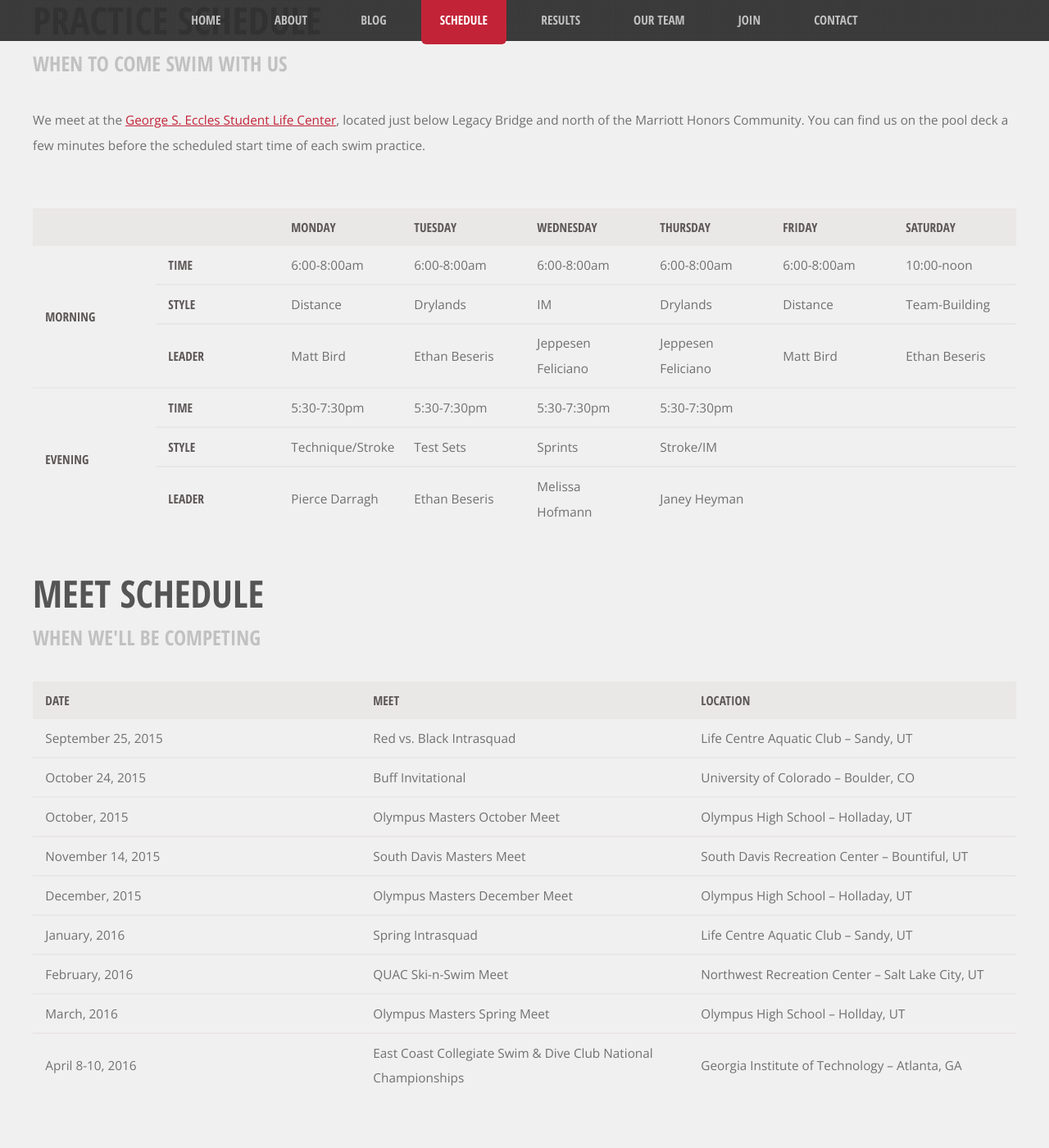
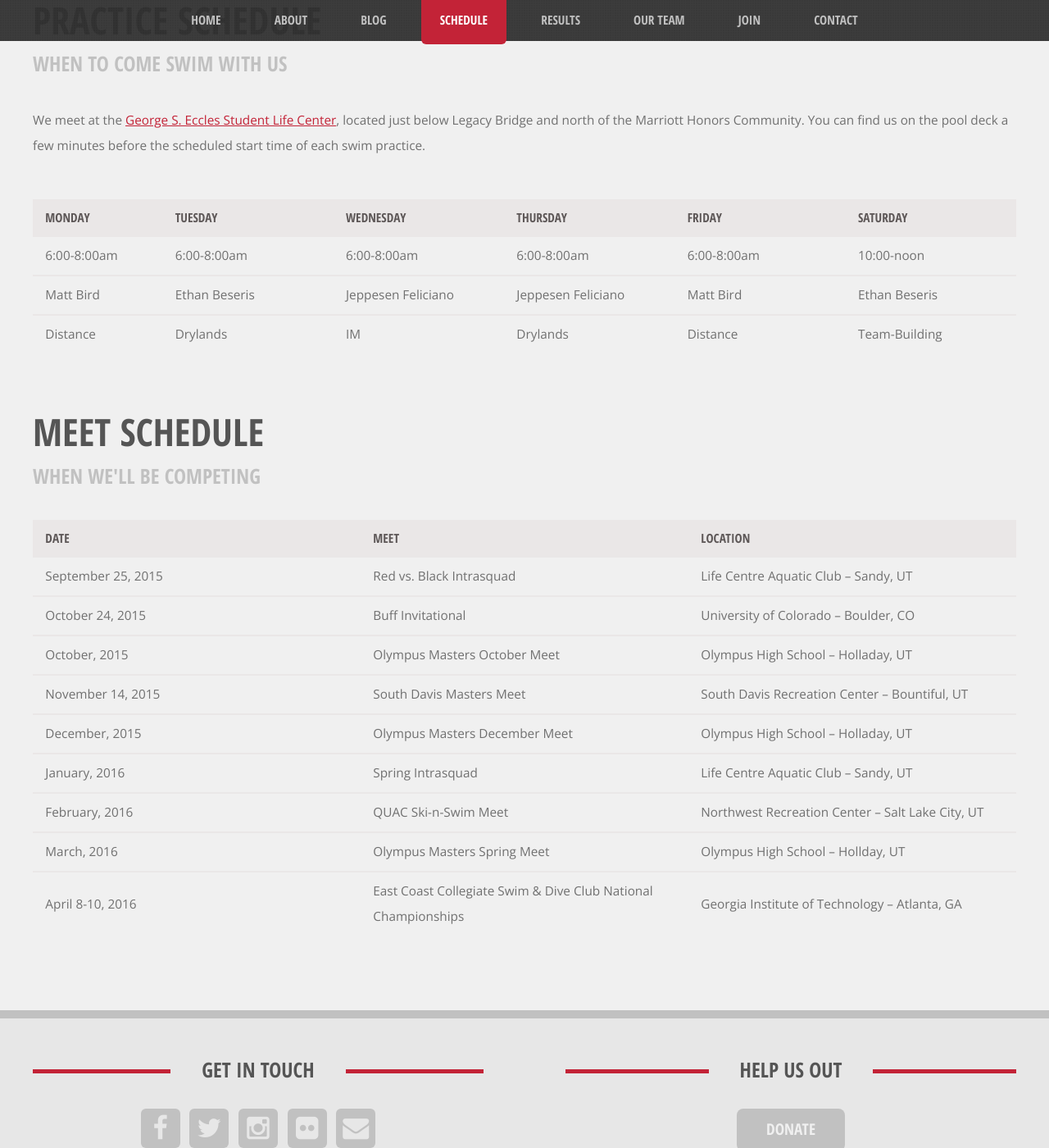
Before and after one commit to utahclubswimming/utahclubswimming.github.io, a Jekyll site: the page built from schedule.html, in a window 1280 px wide and 1400 px high, scrolled down 309 px. Shown: the whole window at 82% size. Built offline with Jekyll 4.4.1, drawn with Linux system fonts in a browser that asks for light colours.

Commit message:
Some improvements
* fixed some naming of styles
* special styles to hide things
* adjusted Liquid templating

```diff
--- a/_data/schedule.yml
+++ b/_data/schedule.yml
@@ -6,7 +6,7 @@
   evening:
     - time: 5:30-7:30pm
       leader: Pierce Darragh
-      style: Technique/Stroke
+      style: Technique & Stroke
 - day: Tuesday
   morning:
     - time: 6:00-8:00am
@@ -33,7 +33,7 @@
   evening:
     - time: 5:30-7:30pm
       leader: Janey Heyman
-      style: Stroke/IM
+      style: Stroke & IM
 - day: Friday
   morning:
     - time: 6:00-8:00am
--- a/_sass/_base.scss
+++ b/_sass/_base.scss
@@ -881,6 +881,23 @@
 
         &.schedule {
             table-layout: fixed;
+
+            thead {
+
+                th {
+
+                    &.mobile-hidden {
+                        display: none;
+                    }
+                }
+            }
+
+            tbody {
+
+                th {
+                    display: none;
+                }
+            }
         }
 
         &.records {
@@ -1795,6 +1812,16 @@
 
             table {
                 width: 100% !important;
+
+                &.schedule {
+
+                    tbody {
+
+                        th {
+                            display: inline;
+                        }
+                    }
+                }
             }
 
         /* Box */
--- a/schedule.html
+++ b/schedule.html
@@ -7,8 +7,6 @@ permalink: /schedule/
 <div class="row">
     <div class="12u">
         <div class="content">
-
-            <!-- Content -->
 
             <article class="box page-content">
 
@@ -27,75 +25,52 @@ permalink: /schedule/
                     </p>
                 </section>
 
-                    <section>
+            </article>
+
+        </div>
+    </div>
+
+    {% for schedule in site.data.schedule %}
+    {% assign morning = schedule.morning %}
+    {% assign mt = (morning | map: "time") %}
+    {% assign ml = (morning | map: "leader") %}
+    {% assign ms = (morning | map: "style") %}
+    {% assign evening = schedule.evening %}
+    {% assign et = (morning | map: "time") %}
+    {% assign el = (morning | map: "leader") %}
+    {% assign es = (morning | map: "style") %}
+    {% if forloop.first %}
+    <div class="2u 12u(mobile)">
+    {% else %}
+    <div class="2u 12u(mobile)" style="padding-left: 0;">
+    {% endif %}
+        <div class="schedule">
             <table class="schedule">
                 <thead>
-                                <tr>
-                                    <th><!-- Blank for a space in the corner. --></th>
-                                    <th><!-- Blank for a space in the corner. --></th>
-                                    {% for entry in site.data.schedule %}
-                                    <th>{{ entry.day }}</th>
-                                    {% endfor %}
-                                </tr>
+                    <th>{{ schedule.day }}</th>
+                    <th class="mobile-hidden"></th>
                 </thead>
                 <tbody>
-                                <!-- Morning -->
                     <tr>
-                                    <!-- Morning Times -->
-                                    <th rowspan="3">Morning</th>
                         <th>Time</th>
-                                    {% for entry in site.data.schedule %}
-                                    {% assign time = (entry.morning | map: 'time') %}
-                                    <td>{{ time }}</td>
-                                    {% endfor %}
+                        <td>{{ mt }}</td>
                     </tr>
                     <tr>
-                                    <!-- Morning Styles -->
-                                    <th>Style</th>
-                                    {% for entry in site.data.schedule %}
-                                    {% assign style = (entry.morning | map: 'style') %}
-                                    <td>{{ style }}</td>
-                                    {% endfor %}
+                        <th>Leader</th>
+                        <td>{{ ml }}</td>
                     </tr>
                     <tr>
-                                    <!-- Morning Leaders -->
-                                    <th>Leader</th>
-                                    {% for entry in site.data.schedule %}
-                                    {% assign leader = (entry.morning | map: 'leader') %}
-                                    <td>{{ leader }}</td>
-                                    {% endfor %}
-                                </tr>
-                                <!-- Evening -->
-                                <tr>
-                                    <!-- Evening Times -->
-                                    <th rowspan="3">Evening</th>
-                                    <th>Time</th>
-                                    {% for entry in site.data.schedule %}
-                                    {% assign time = (entry.evening | map: 'time') %}
-                                    <td>{{ time }}</td>
-                                    {% endfor %}
-                                </tr>
-                                <tr>
-                                    <!-- Evening Styles -->
                         <th>Style</th>
-                                    {% for entry in site.data.schedule %}
-                                    {% assign style = (entry.evening | map: 'style') %}
-                                    <td>{{ style }}</td>
-                                    {% endfor %}
-                                </tr>
-                                <tr>
-                                    <!-- Evening Leaders -->
-                                    <th>Leader</th>
-                                    {% for entry in site.data.schedule %}
-                                    {% assign leader = (entry.evening | map: 'leader') %}
-                                    <td>{{ leader }}</td>
-                                    {% endfor %}
+                        <td>{{ ms }}</td>
                     </tr>
                 </tbody>
             </table>
-                    </section>
+        </div>
+    </div>
+    {% endfor %}
 
-                </article>
+    <div class="12u">
+        <div class="content">
 
             <article class="box page-content">
 
```
Also changed, not shown: 1 other file. Lines whose indentation alone changed are shown as unchanged.
